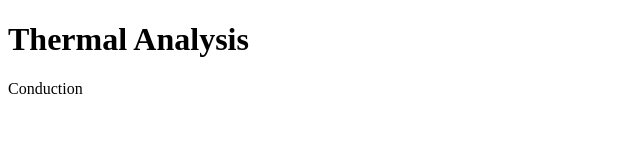
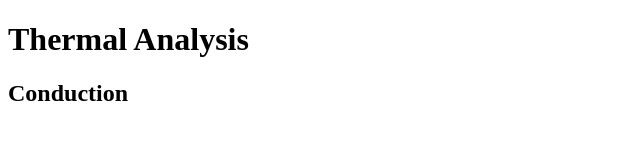
Before and after one commit to ravipr12/hello-world, a plain HTML site: page index.html in a window 1280 px wide. Shown: the whole page, without its empty margins (0-640 px from the left). Drawn offline with Linux system fonts and the light colour scheme.

Commit message:
changed p to h2

```diff
--- a/index.html
+++ b/index.html
@@ -2,6 +2,6 @@
 <html>
     <body>
         <h1>Thermal Analysis</h1>
-        <p>Conduction</p>
+        <h2>Conduction</h2>
     </body>
 </html>
```
